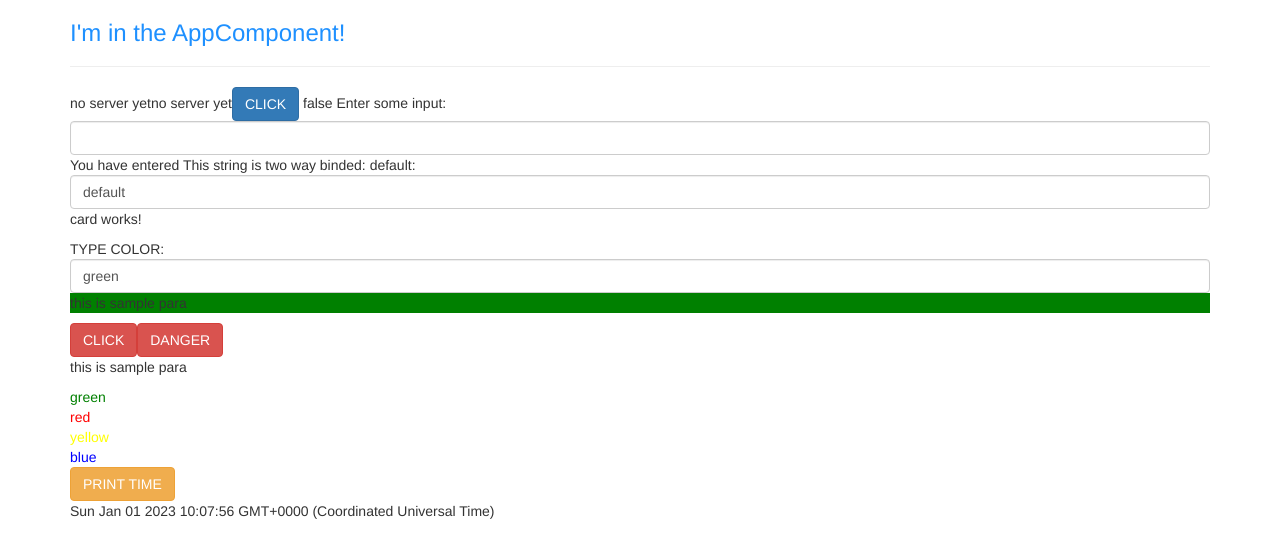
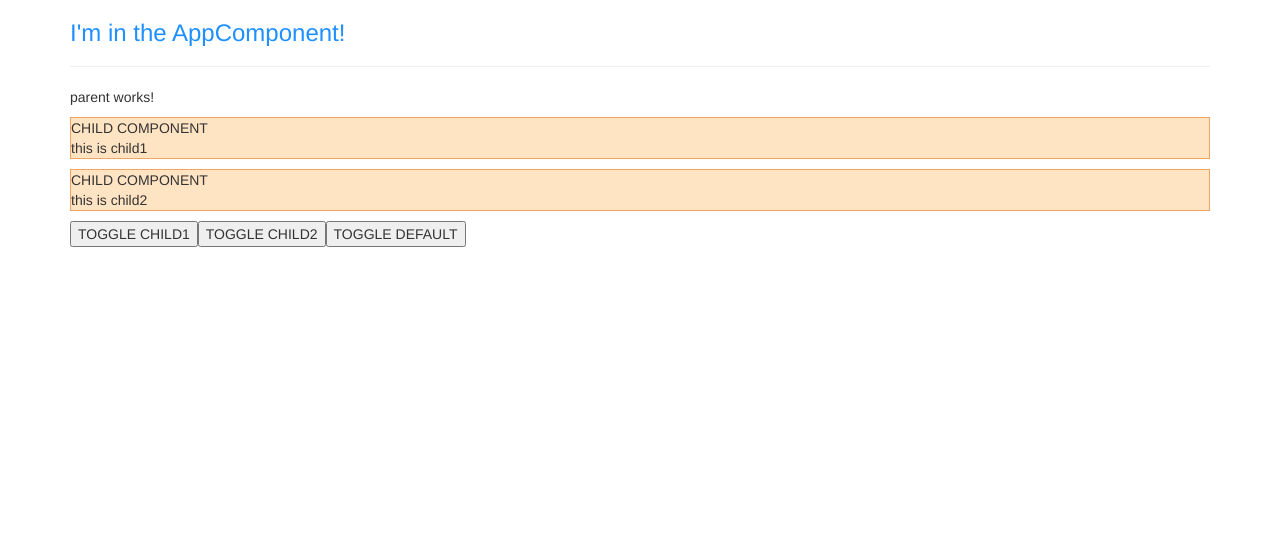
Before and after one commit to Rawendra/angularNewSample, an Angular app: page / in a window 1280 px wide. Shown: the top 558 px of the page. Built offline with nearby package versions, Linux system fonts and the light colour scheme.

Commit message:
ng-content usecase

```diff
--- a/src/app/app.component.html
+++ b/src/app/app.component.html
@@ -3,9 +3,7 @@
     <div class="col-xs-12">
       <h3>I'm in the AppComponent!</h3>
       <hr>
-      <app-servers></app-servers>
-      <!--<div app-servers></div>-->
-      <!--<div class="app-servers"></div>-->
+      <app-parent></app-parent>
     </div>
   </div>
 </div>
--- a/src/app/app.module.ts
+++ b/src/app/app.module.ts
@@ -7,13 +7,17 @@ import { AppComponent } from './app.component';
 import { ServerComponent } from './server/server.component';
 import { ServersComponent } from './servers/servers.component';
 import { CardComponent } from './card/card.component';
+import { ParentComponent } from './parent/parent.component';
+import { ChildComponent } from './child/child.component';
 
 @NgModule({
   declarations: [
     AppComponent,
     ServerComponent,
     ServersComponent,
-    CardComponent
+    CardComponent,
+    ParentComponent,
+    ChildComponent
   ],
   imports: [
     BrowserModule,
--- /dev/null
+++ b/src/app/child/child.component.css
@@ -0,0 +1,6 @@
+.child-container{
+  background-color: bisque;
+  border: 1px solid sandybrown;
+  margin-top: 10px;
+  margin-bottom: 10px;
+}
--- /dev/null
+++ b/src/app/child/child.component.html
@@ -0,0 +1,6 @@
+<div class="child-container">
+  <div>CHILD COMPONENT</div>
+  <div>
+    <ng-content></ng-content>
+  </div>
+</div>
--- /dev/null
+++ b/src/app/child/child.component.ts
@@ -0,0 +1,14 @@
+import { Component, OnInit, Input } from "@angular/core";
+
+@Component({
+  selector: "app-child",
+  templateUrl: "./child.component.html",
+  styleUrls: ["./child.component.css"],
+})
+export class ChildComponent implements OnInit {
+  @Input("elem") element;
+  @Input("default") default;
+  constructor() {}
+
+  ngOnInit(): void {}
+}
--- /dev/null
+++ b/src/app/parent/parent.component.html
@@ -0,0 +1,20 @@
+<p>parent works!</p>
+
+<div class="parent-class">
+  <div *ngIf="showChild1">
+    <app-child [elem]="child1Content" [default]="default">
+      <span *ngIf="default" >{{child1Content}}</span>
+      <span *ngIf="!default" >no default value</span>
+    </app-child>
+  </div>
+  <div *ngIf="showChild2">
+    <app-child [elem]="child2Content" [default]="default">
+      <span *ngIf="default" >{{child2Content}}</span>
+      <span *ngIf="!default" >no default value</span>
+    </app-child>
+  </div>
+</div>
+
+<button (click)="toggleChild1()">TOGGLE CHILD1</button>
+<button (click)="toggleChild2()">TOGGLE CHILD2</button>
+<button (click)="toggleDefault()">TOGGLE DEFAULT</button>
--- /dev/null
+++ b/src/app/parent/parent.component.ts
@@ -0,0 +1,31 @@
+import { Component, OnInit } from "@angular/core";
+
+@Component({
+  selector: "app-parent",
+  templateUrl: "./parent.component.html",
+  styleUrls: ["./parent.component.css"],
+})
+export class ParentComponent implements OnInit {
+  showChild1: boolean;
+  showChild2: boolean;
+  default:boolean;
+  child1Content:string='this is child1'
+  child2Content:string='this is child2'
+  constructor() {}
+
+  ngOnInit(): void {
+    this.showChild1=true
+    this.showChild2=true
+    this.default=true
+  }
+
+  toggleChild1(){
+    this.showChild1=!this.showChild1
+  }
+  toggleChild2(){
+    this.showChild2=!this.showChild2
+  }
+  toggleDefault(){
+    this.default=!this.default
+  }
+}
```
Also changed, not shown: src/app/parent/parent.component.css (added), 1 other file (tests, documents, lock files or other folders).
